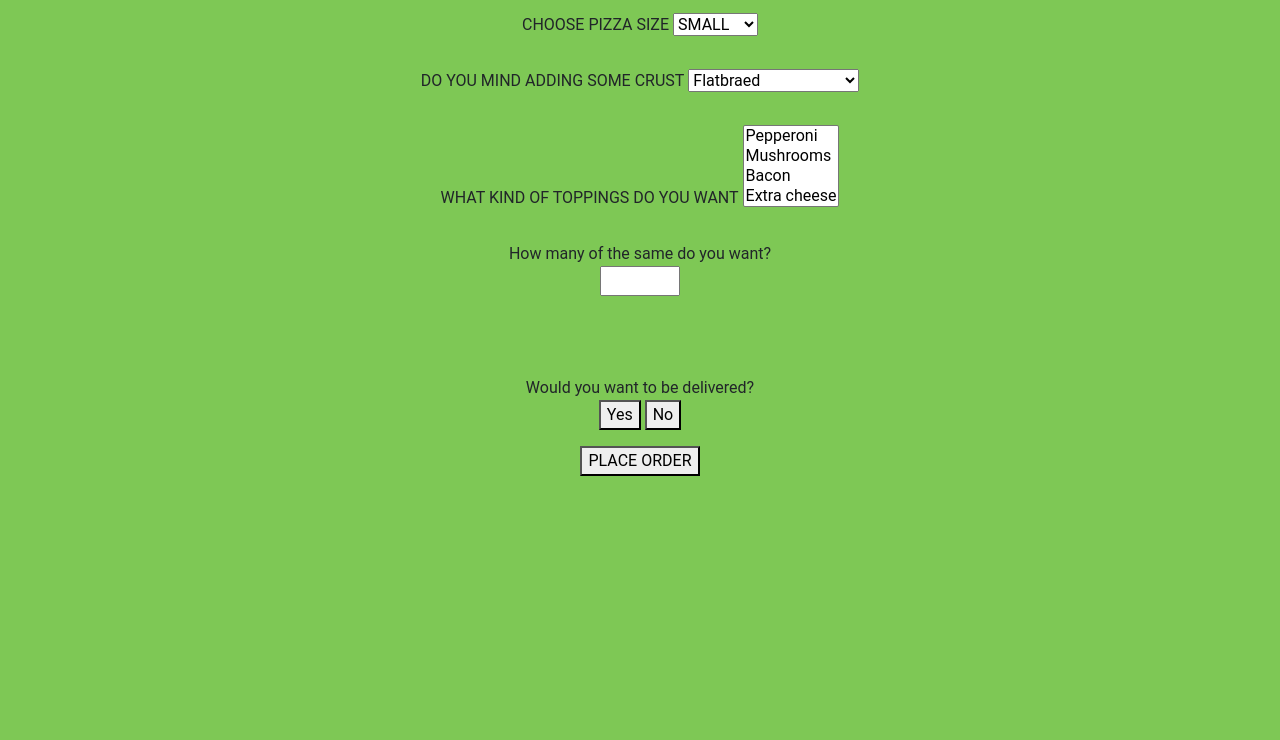
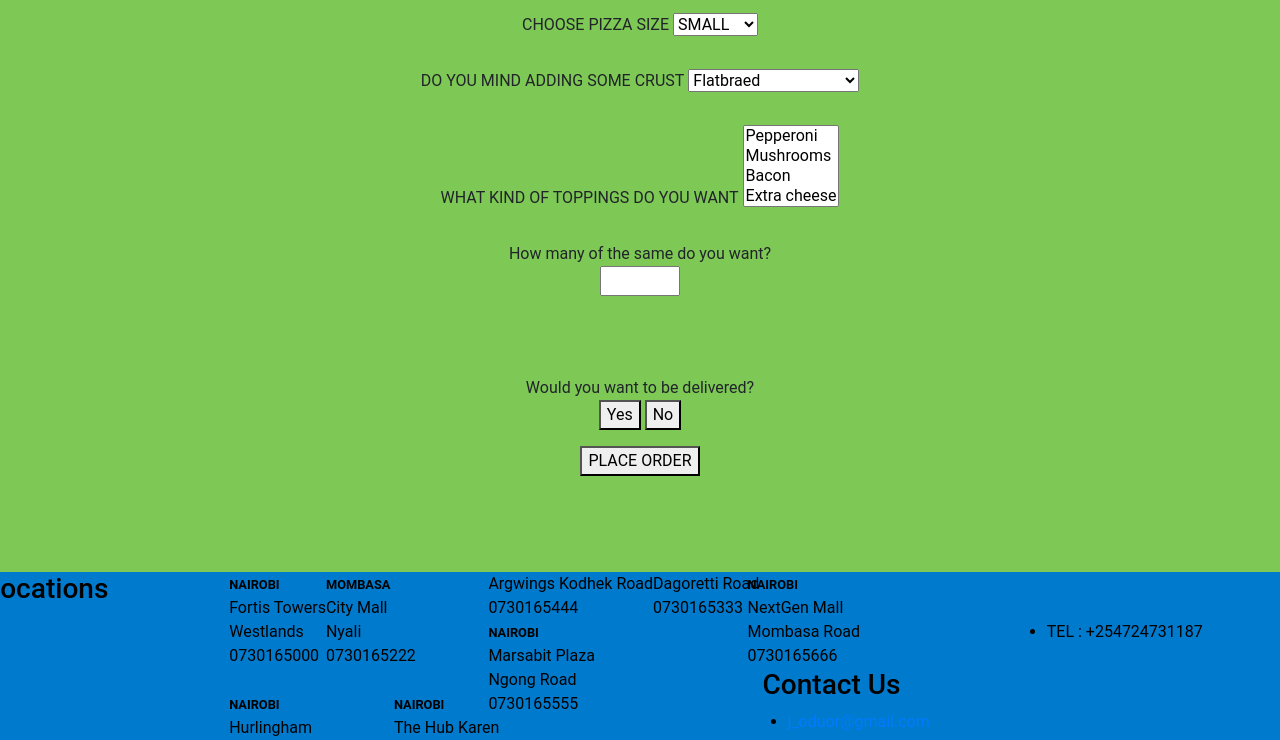
Before and after one commit to programmer7512/pizzaOrder, a plain HTML site: page index.html in a window 1280 px wide. Shown: the part 556-1296 px from the top of the page. Before the commit the page ends 1128 px from the top, so only its background shows below. Drawn offline with nearby package versions, Linux system fonts and the light colour scheme.

Commit message:
footer for the contact section

```diff
--- a/index.html
+++ b/index.html
@@ -76,7 +76,7 @@
      </div>
 
   </body><br><br>
-  <!-- <div class="contact">
+  <div class="contact">
   <footer class="blue-bg">
     <div class="row ">
         <div class="two columns">
@@ -147,12 +147,10 @@
                     </ul>
 
                 </div>
-
             </div>
             <br/>
-
         </div>
     </div>
 </footer>
-</div> -->
+</div>
 </html>
```
